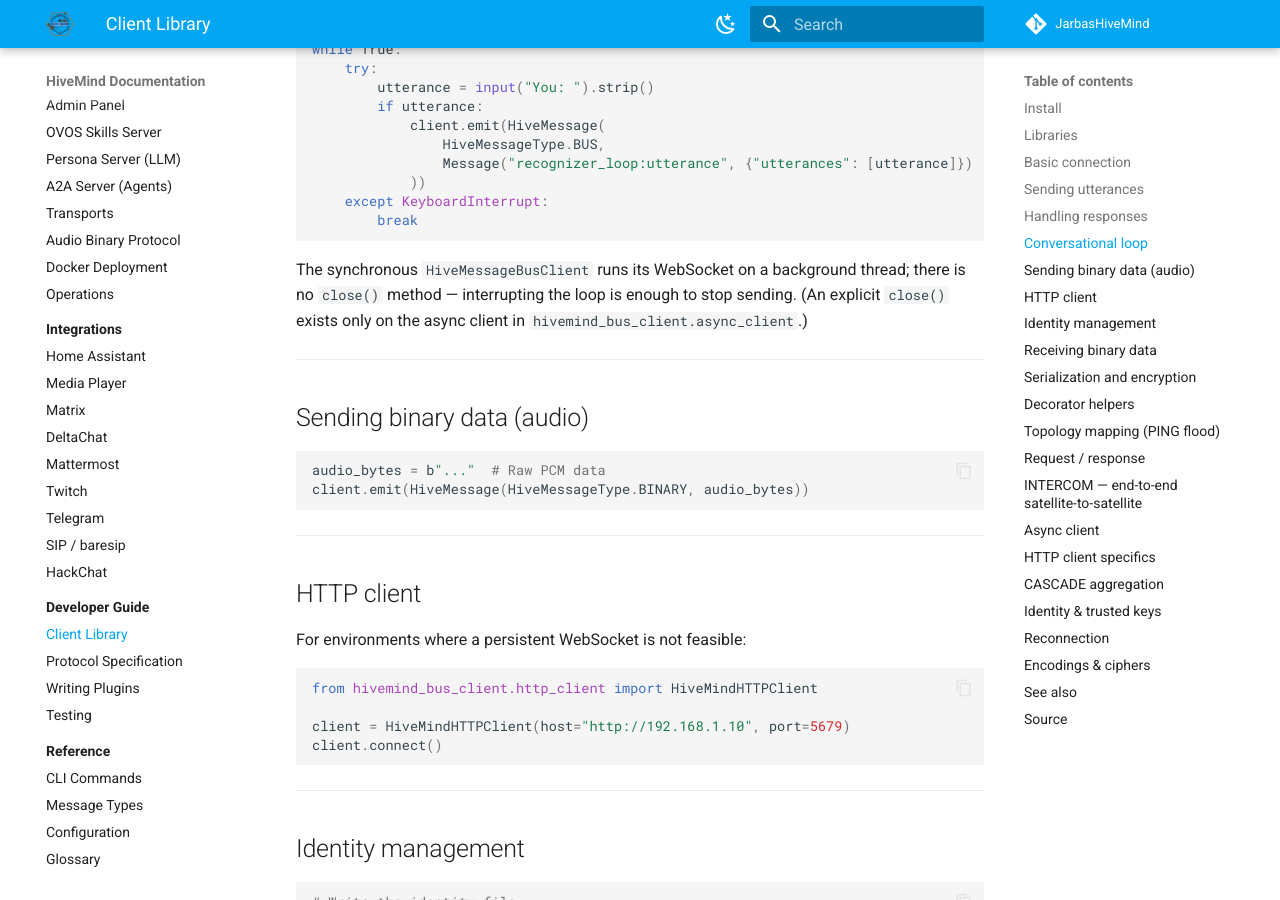
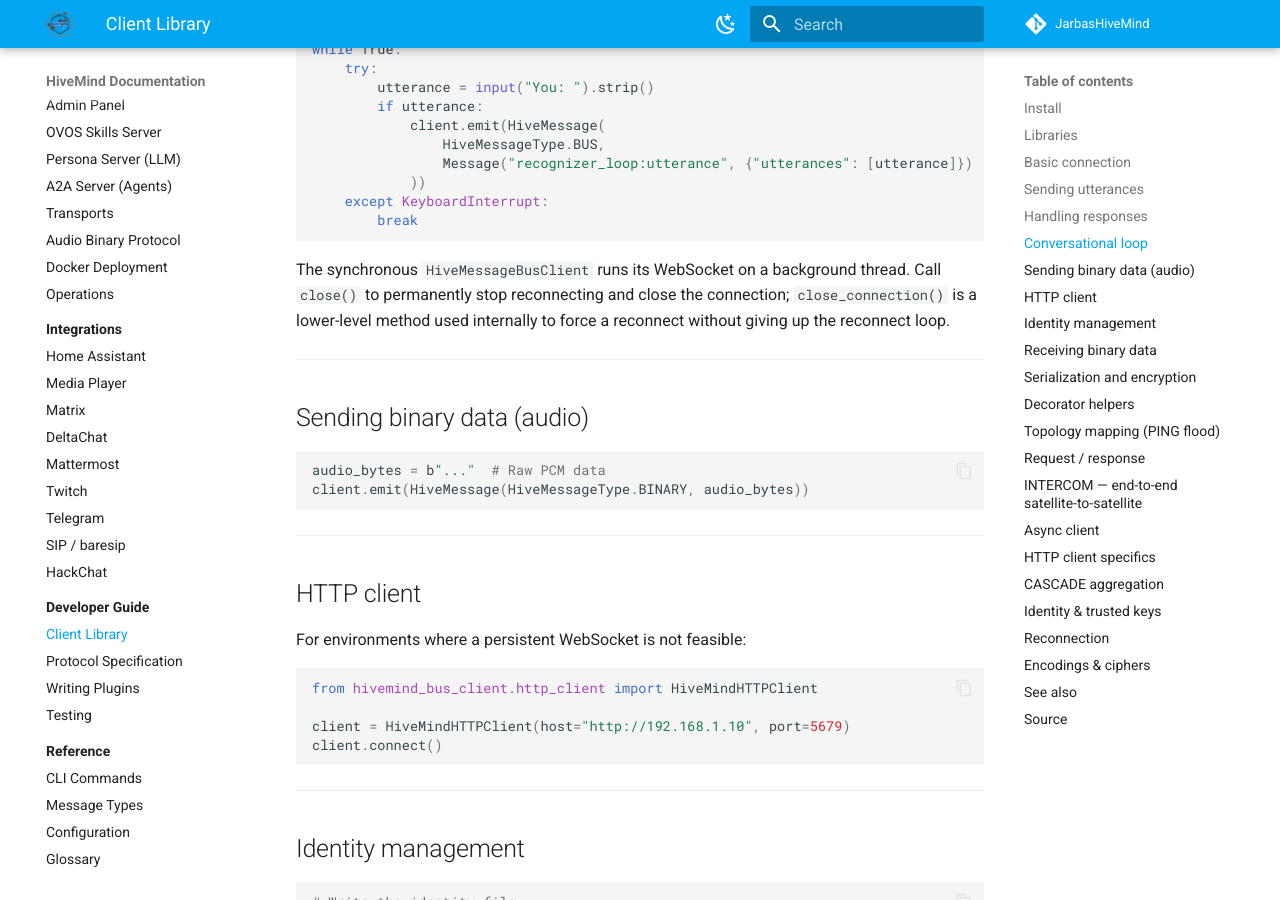
Before and after one commit to JarbasHiveMind/HiveMind-community-docs, an MkDocs documentation site: the page built from docs/developers/client-library.md, in a window 1280 px wide and 900 px high, scrolled down 2773 px. Built offline with MkDocs 1.6.1 and Material for MkDocs 9.7.7, drawn with Linux system fonts in a browser that asks for light colours; part of the change alters nothing that is shown; some of the changed text lies outside the part shown.

Commit message:
fix: two false API claims in client-library.md
The sync HiveMessageBusClient does have a public close() method
(permanently stops reconnecting and closes the socket) - the page
claimed it didn't and that close() only exists on the async client.

on_third_party is not a real decorator in hivemind_bus_client.decorators;
dropped it and added the missing on_mycroft_message, which is real.

Co-Authored-By: Claude Fable 5 <noreply@anthropic.com>

````diff
--- a/docs/developers/client-library.md
+++ b/docs/developers/client-library.md
@@ -131,7 +131,7 @@ while True:
         break
 ```
 
-The synchronous `HiveMessageBusClient` runs its WebSocket on a background thread; there is no `close()` method — interrupting the loop is enough to stop sending. (An explicit `close()` exists only on the async client in `hivemind_bus_client.async_client`.)
+The synchronous `HiveMessageBusClient` runs its WebSocket on a background thread. Call `close()` to permanently stop reconnecting and close the connection; `close_connection()` is a lower-level method used internally to force a reconnect without giving up the reconnect loop.
 
 ---
 
@@ -236,9 +236,9 @@ def on_speak(message):
 ```
 
 Other decorators target specific `HiveMessageType` envelopes:
-`on_hive_message`, `on_payload`, `on_ping`, `on_broadcast`, `on_propagate`,
-`on_escalate`, `on_handshake`, `on_hello`, `on_query`, `on_cascade`,
-`on_rendezvous`, `on_third_party`, and `on_shared_bus`.
+`on_hive_message`, `on_mycroft_message`, `on_payload`, `on_ping`, `on_broadcast`,
+`on_propagate`, `on_escalate`, `on_handshake`, `on_hello`, `on_query`, `on_cascade`,
+`on_rendezvous`, and `on_shared_bus`.
 
 ---
 
````
